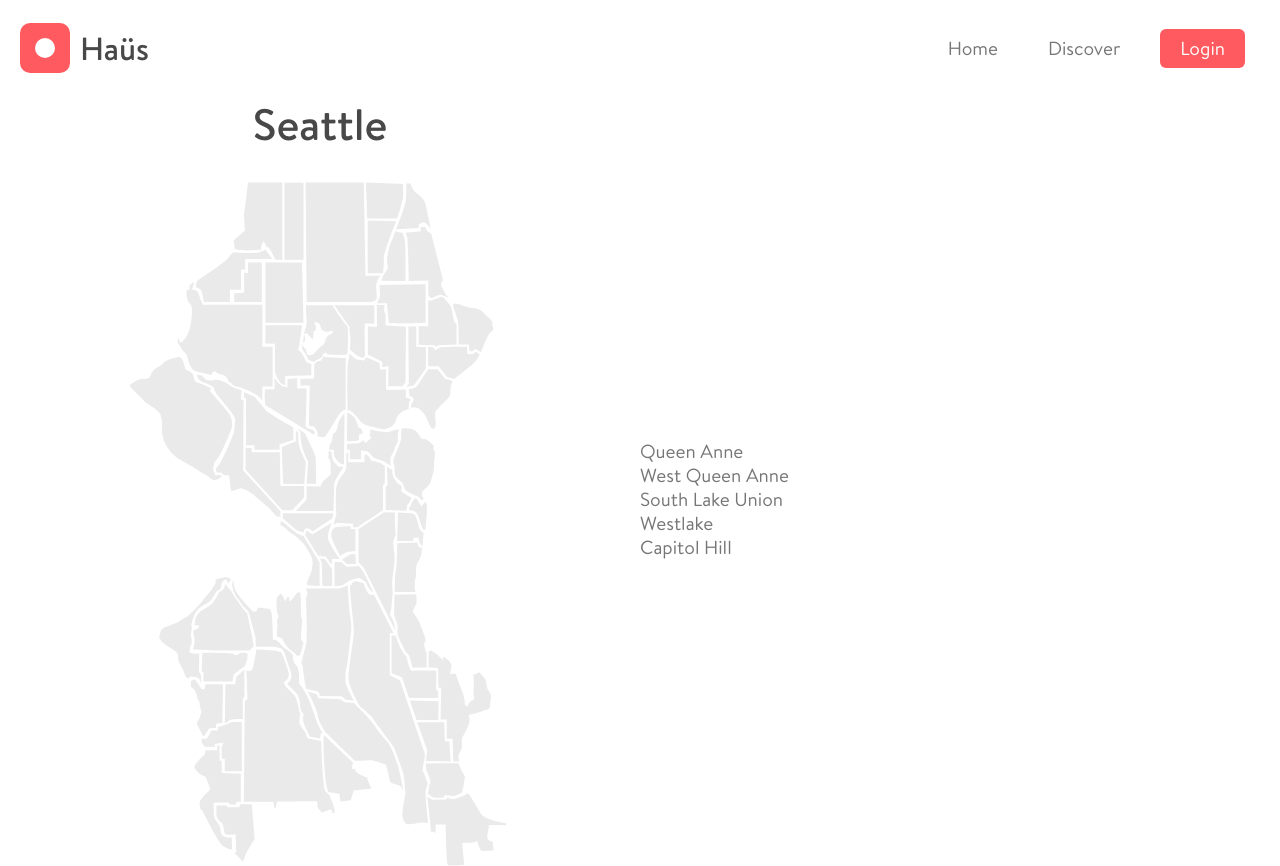
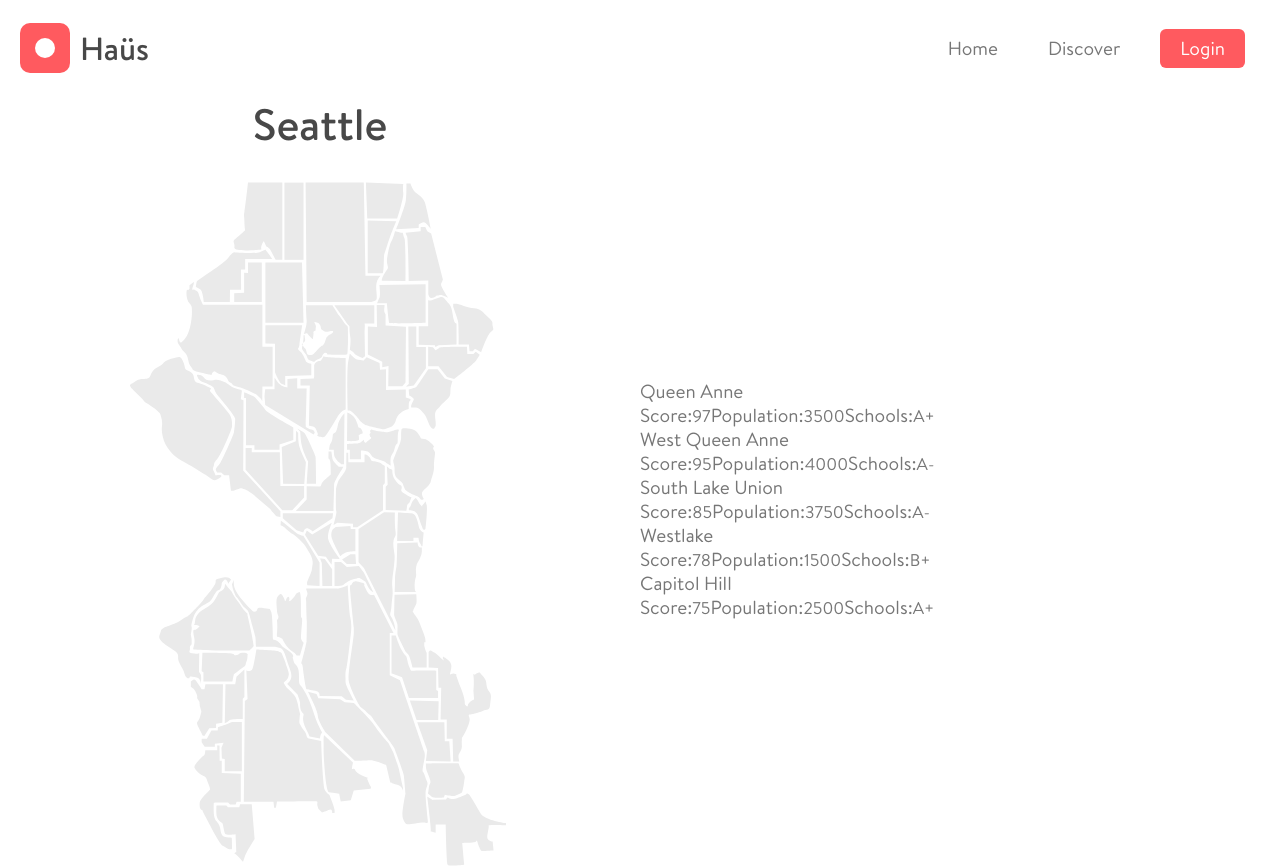
Before and after one commit to kartmanny/haus, a React (Create React App) app: page /haus/discover in a window 1280 px wide. Shown: the top 866 px of the page. Built offline with nearby package versions, Linux system fonts and the light colour scheme.

Commit message:
Refactored listings object model

```diff
--- a/src/components/Discover/Discover.jsx
+++ b/src/components/Discover/Discover.jsx
@@ -21,23 +21,43 @@ const DiscoverContainer = styled.div`
 const LISTINGS = [
   {
     name: 'Queen Anne',
-    scores: [{ score: 97 }, { population: 3500 }, { schools: 'A+' }]
+    scores: [
+      { name: 'score', value: 97 },
+      { name: 'population', value: 3500 },
+      { name: 'schools', value: 'A+' }
+    ]
   },
   {
     name: 'West Queen Anne',
-    scores: [{ score: 95 }, { population: 4000 }, { schools: 'A-' }]
+    scores: [
+      { name: 'score', value: 95 },
+      { name: 'population', value: 4000 },
+      { name: 'schools', value: 'A-' }
+    ]
   },
   {
     name: 'South Lake Union',
-    scores: [{ score: 85 }, { population: 3750 }, { schools: 'A-' }]
+    scores: [
+      { name: 'score', value: 85 },
+      { name: 'population', value: 3750 },
+      { name: 'schools', value: 'A-' }
+    ]
   },
   {
     name: 'Westlake',
-    scores: [{ score: 78 }, { population: 1500 }, { schools: 'B+' }]
+    scores: [
+      { name: 'score', value: 78 },
+      { name: 'population', value: 1500 },
+      { name: 'schools', value: 'B+' }
+    ]
   },
   {
     name: 'Capitol Hill',
-    scores: [{ score: 75 }, { population: 2500 }, { schools: 'A+' }]
+    scores: [
+      { name: 'score', value: 75 },
+      { name: 'population', value: 2500 },
+      { name: 'schools', value: 'A+' }
+    ]
   }
 ];
 
--- a/src/components/Input/Input.jsx
+++ b/src/components/Input/Input.jsx
@@ -23,7 +23,7 @@ const Input = ({ name, type, ...otherProps }) => {
         className={cx(styles.label, (active || !!value) && styles.active)}
         htmlFor={name}
       >
-        <Text type="large" className={styles.capitalize}>
+        <Text type="large" capitalize={true}>
           {name}
         </Text>
       </label>
--- a/src/components/Input/input.module.scss
+++ b/src/components/Input/input.module.scss
@@ -24,7 +24,3 @@
     }
   }
 }
-
-.capitalize {
-  text-transform: capitalize;
-}
--- a/src/components/Listings/ListingItem/ListingItem.jsx
+++ b/src/components/Listings/ListingItem/ListingItem.jsx
@@ -2,10 +2,24 @@ import React from 'react';
 
 import Text from 'components/Text';
 
-const ListingItem = ({ name, scores }) => (
-  <div>
-    <Text type="large">{name}</Text>
-  </div>
-);
+const ListingItem = ({ name, scores }) => {
+  return (
+    <div>
+      <Text type="large">{name}</Text>
+      <div>
+        {scores.map(({ name, value }) => (
+          <span>
+            <Text type="large" capitalize={true}>
+              {name}:
+            </Text>
+            <Text type="regular" capitalize={true}>
+              {value}
+            </Text>
+          </span>
+        ))}
+      </div>
+    </div>
+  );
+};
 
 export default ListingItem;
--- a/src/components/Text/Text.jsx
+++ b/src/components/Text/Text.jsx
@@ -1,12 +1,18 @@
 import React from 'react';
 import cx from 'classnames';
-import classes from 'components/Text/text.module.scss';
+import styles from 'components/Text/text.module.scss';
 
 /*
  * @param type   "title1" | "title2" | "title3" | "large" | "regular" | "small"
  */
-const Text = ({ type, children, className }) => {
-  return <span className={cx(className, classes[type])}>{children}</span>;
+const Text = ({ type, children, className, capitalize = false }) => {
+  return (
+    <span
+      className={cx(className, styles[type], capitalize && styles.capitalize)}
+    >
+      {children}
+    </span>
+  );
 };
 
 export default Text;
--- a/src/components/Text/text.module.scss
+++ b/src/components/Text/text.module.scss
@@ -44,3 +44,7 @@
   font-size: 1.4rem;
   line-height: 1.8rem;
 }
+
+.capitalize {
+  text-transform: capitalize;
+}
```
